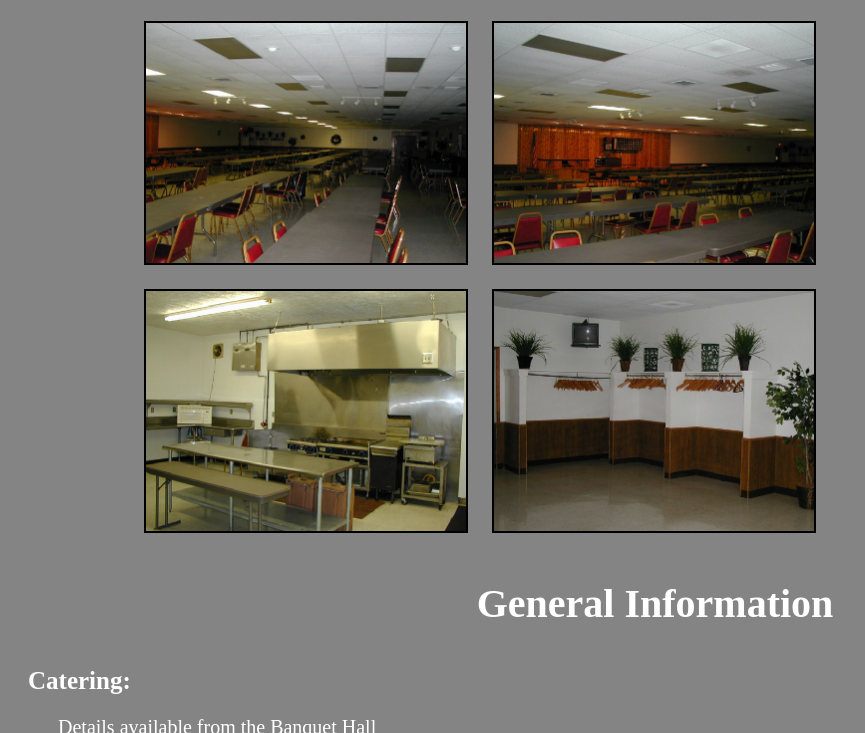
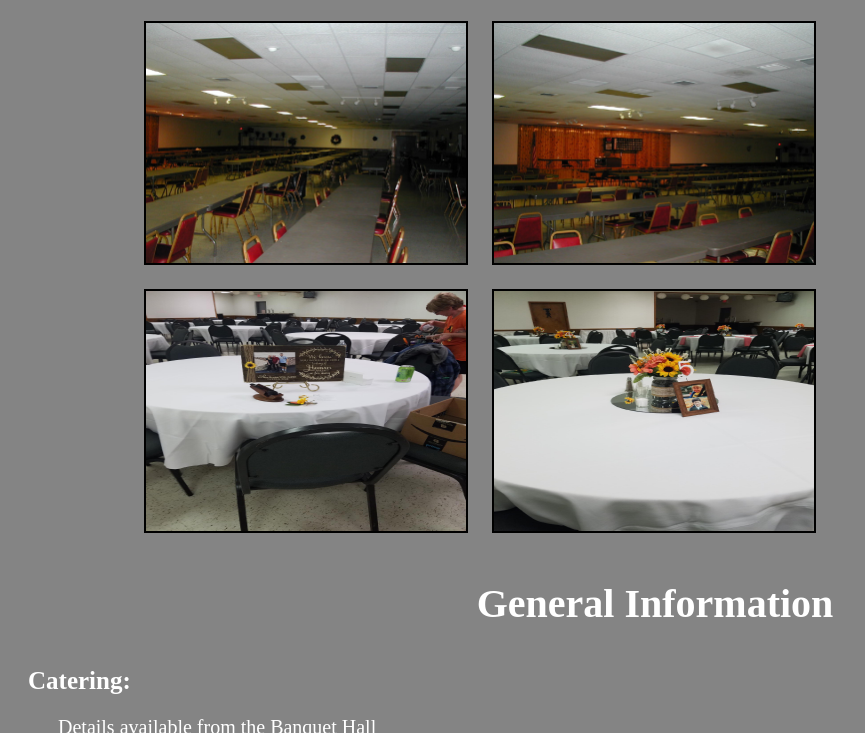
Before and after one commit to emcalpine/Boston_Spectrum_Website, a plain HTML site: page Code/Index.html in a window 1280 px wide. Shown: the part 575-1308 px from the top of the page, without its empty margins (0-865 px from the left). Drawn offline with nearby package versions, Linux system fonts and the light colour scheme; grey boxes are pictures that could not be loaded.

Commit message:
Updating pictures
Removed deprecated pictures and replaced with a couple more pleasing images.

```diff
--- a/Code/Index.html
+++ b/Code/Index.html
@@ -31,8 +31,8 @@
 			<img class="image" src="media/outside-parking.png" alt="parking">
 			<img class="image" src="media/tables-inside.png" alt="table space">
 			<img class="image" src="media/tables and stage.png" alt="tables and stage">
-			<img class="image" src="media/kitchen.png" alt="kitchen">
-			<img class="image" src="media/coat hangers.png" alt="coat hangers">
+			<img class="image" src="media/reserved-2.jpeg" alt="reserved seat">
+			<img class="image" src="media/weddingReception.jpeg" alt="wedding reception">
 		</div>
 		<h2>General Information</h2>
 		<div id="home-stuff">
```
Also changed, not shown: Code/media/reserved-1.jpeg (added), Code/media/reserved-2.jpeg (added), Code/media/weddingReception.jpeg (added).
